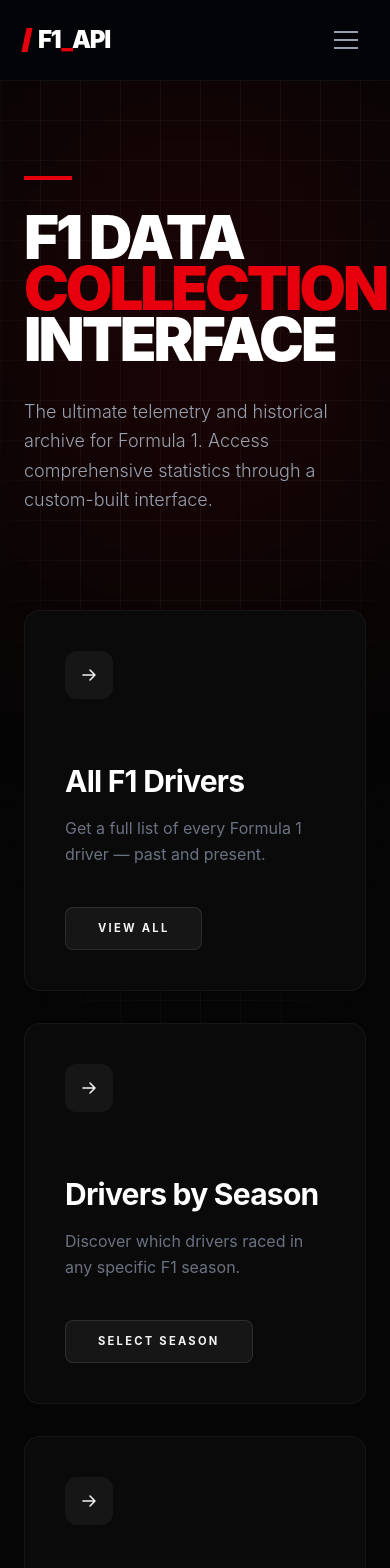
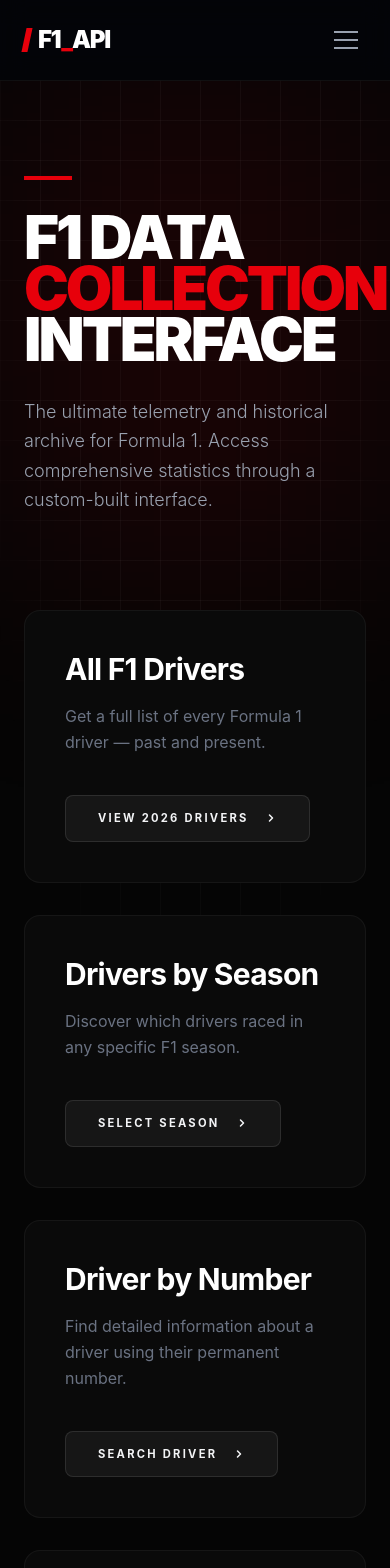
Before and after one commit to Michiel-VE/F1_FE, an Angular app: page / in a window 390 px wide. Shown: the top 1568 px of the page. Built offline with nearby package versions, Linux system fonts and the light colour scheme.

Commit message:
updated landing page to have less clutter and more cleaner hover state

```diff
--- a/src/app/components/landing-page/landing-page.html
+++ b/src/app/components/landing-page/landing-page.html
@@ -21,48 +21,51 @@
     <div class="grid grid-cols-1 md:grid-cols-2 gap-8">
       @for (item of endpoints(); track item.title) {
         <div
-          class="group relative flex flex-col justify-between p-10 rounded-2xl bg-[#0a0a0a] border border-white/5 hover:border-red-500/40 transition-all duration-500 overflow-hidden"
+          class="group relative flex flex-col justify-between p-10 rounded-2xl bg-[#0a0a0a] border border-white/5
+                 hover:border-red-600/50 hover:shadow-[0_0_30px_-10px_rgba(220,38,38,0.3)]
+                 transition-all duration-500 overflow-hidden cursor-default"
         >
-          <div class="absolute -inset-px bg-gradient-to-br from-red-600/15 via-transparent to-transparent opacity-0 group-hover:opacity-100 transition-opacity duration-500"></div>
+          <div class="absolute inset-0 border-2 border-transparent group-hover:border-red-600/20 rounded-2xl transition-colors duration-500 pointer-events-none"></div>
+
+          <div class="absolute -inset-px bg-gradient-to-br from-red-600/[0.08] via-transparent to-transparent opacity-0 group-hover:opacity-100 transition-opacity duration-500"></div>
+
+          <div class="absolute top-0 left-0 w-full h-px bg-gradient-to-r from-transparent via-red-500/0 to-transparent group-hover:via-red-500/40 transition-all duration-700"></div>
 
           <div class="relative z-10">
-            <div class="flex justify-between items-start mb-16">
-              <div class="h-12 w-12 rounded-xl bg-white/5 flex items-center justify-center group-hover:bg-red-600 group-hover:text-white group-hover:scale-110 transition-all duration-300">
-                <svg xmlns="http://www.w3.org/2000/svg" class="h-6 w-6" fill="none" viewBox="0 0 24 24" stroke="currentColor">
-                  <path stroke-linecap="round" stroke-linejoin="round" stroke-width="1.5" d="M13 7l5 5m0 0l-5 5m5-5H6" />
-                </svg>
-              </div>
-            </div>
-
-            <h2 class="text-3xl font-bold mb-4 text-white tracking-tight group-hover:translate-x-2 transition-transform duration-300">
+            <h2 class="text-3xl font-bold mb-4 text-white tracking-tight group-hover:text-red-50 transition-colors duration-300">
               {{ item.title }}
             </h2>
 
-            <p class="text-gray-500 text-base leading-relaxed mb-10 group-hover:text-gray-300 transition-colors">
+            <p class="text-gray-500 text-base leading-relaxed mb-10 group-hover:text-gray-300 transition-colors duration-300">
               {{ item.desc }}
             </p>
           </div>
 
-          <div class="relative z-10">
+          <div class="relative z-10 mt-auto">
             <a
               [routerLink]="item.linkTo ? [item.linkTo] : null"
-              class="inline-flex items-center gap-4 py-3 px-8 cursor-pointer rounded-lg bg-white/5 border border-white/10 text-[0.7rem] font-bold tracking-[0.2em] uppercase hover:bg-red-600 hover:border-red-600 hover:shadow-[0_0_15px_rgba(220,38,38,0.4)] transition-all duration-300"
+              class="inline-flex items-center gap-4 py-3.5 px-8 cursor-pointer rounded-lg bg-white/5 border border-white/10 text-[0.7rem] font-bold tracking-[0.2em] uppercase
+                     hover:bg-red-600 hover:border-red-600 hover:text-white hover:shadow-[0_0_20px_rgba(220,38,38,0.5)]
+                     active:scale-95 transition-all duration-300"
             >
               {{ item.btn }}
+              <svg class="w-3 h-3 translate-x-0 group-hover/btn:translate-x-1 transition-transform" viewBox="0 0 16 16" fill="none">
+                <path d="M6 12L10 8L6 4" stroke="currentColor" stroke-width="2" stroke-linecap="round" stroke-linejoin="round"/>
+              </svg>
             </a>
           </div>
         </div>
       }
     </div>
 
-    <footer class="mt-32 pt-8 border-t border-white/5 flex justify-between items-center">
+    <footer class="mt-32 pt-8 border-t border-white/5 flex flex-col sm:flex-row justify-between items-center gap-6">
       <div class="flex items-center gap-3">
         <div class="w-1.5 h-1.5 rounded-full bg-red-600 animate-pulse"></div>
         <span class="text-[0.6rem] font-bold tracking-[0.2em] uppercase text-gray-500">
-          <a href="https://michielve.be" target="_blank" class="hover:text-white transition-colors">michielve.be</a>
+          <a href="https://michielve.be" target="_blank" class="hover:text-red-500 transition-colors">michielve.be</a>
         </span>
       </div>
-      <p class="text-[0.65rem] text-gray-600 font-bold tracking-[0.2em] uppercase">
+      <p class="text-[0.65rem] text-gray-600 font-bold tracking-[0.2em] uppercase text-center sm:text-right">
         © {{ currentYear() }} // Formula 1 Amateur Archive
       </p>
     </footer>
--- a/src/app/components/landing-page/landing-page.ts
+++ b/src/app/components/landing-page/landing-page.ts
@@ -25,7 +25,7 @@ export class LandingPage {
     {
       title: 'All F1 Drivers',
       desc: 'Get a full list of every Formula 1 driver — past and present.',
-      btn: 'View All',
+      btn: 'View 2026 Drivers',
       linkTo: '/drivers',
     },
     {
```
